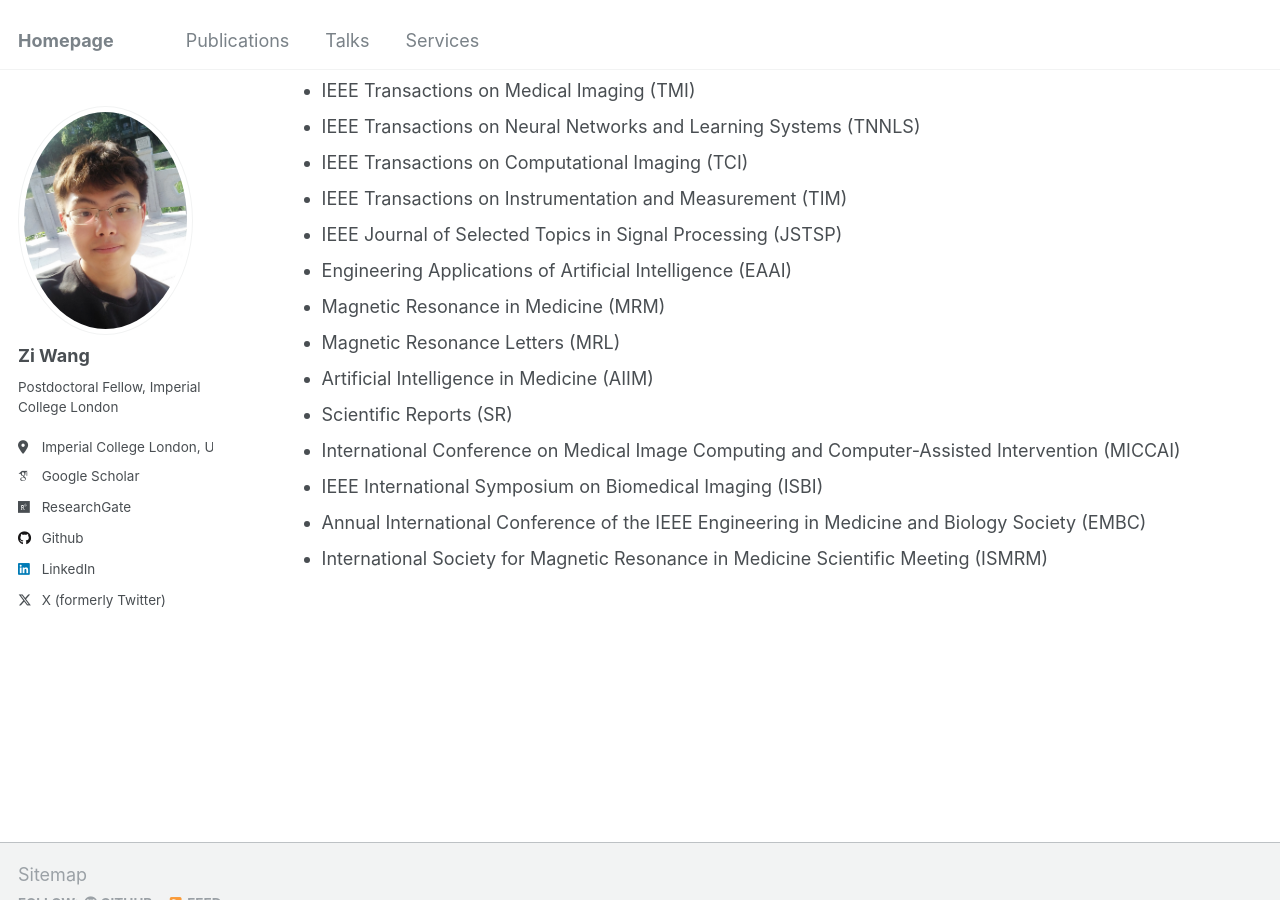
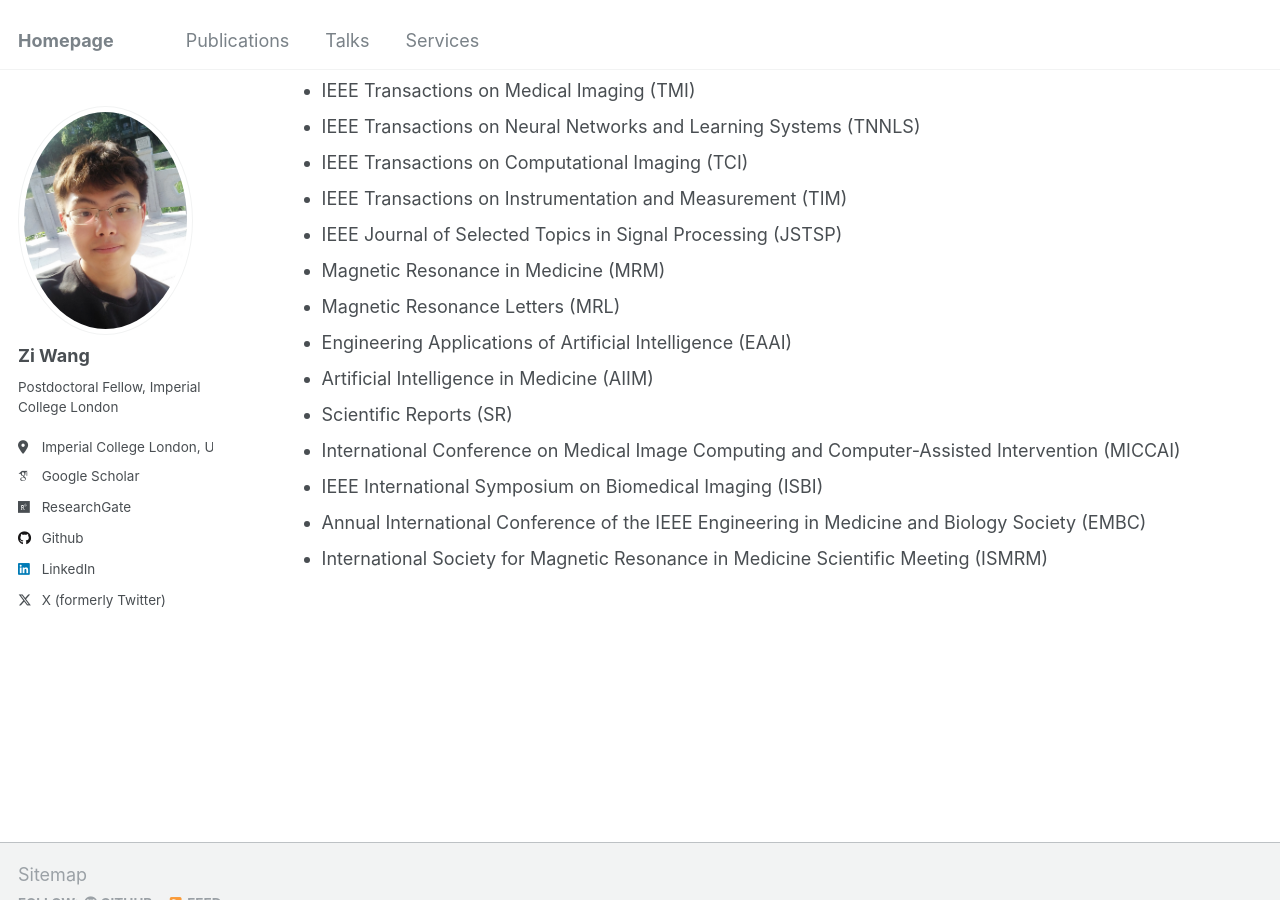
Before and after one commit to wangziblake/wangziblake.github.io, a Jekyll site: the page built from _pages/services.md, in a window 1280 px wide and 900 px high, scrolled down 426 px. Built offline with Jekyll 4.4.1, drawn with Linux system fonts in a browser that asks for light colours; some web fonts are replaced.

```diff
--- a/_pages/services.md
+++ b/_pages/services.md
@@ -21,9 +21,9 @@ Selected Journal & Conference Reviewer
 - IEEE Transactions on Computational Imaging (TCI)
 - IEEE Transactions on Instrumentation and Measurement (TIM)
 - IEEE Journal of Selected Topics in Signal Processing (JSTSP)
-- Engineering Applications of Artificial Intelligence (EAAI)
 - Magnetic Resonance in Medicine (MRM)
 - Magnetic Resonance Letters (MRL)
+- Engineering Applications of Artificial Intelligence (EAAI)
 - Artificial Intelligence in Medicine (AIIM)
 - Scientific Reports (SR)
 - International Conference on Medical Image Computing and Computer-Assisted Intervention (MICCAI)
```
